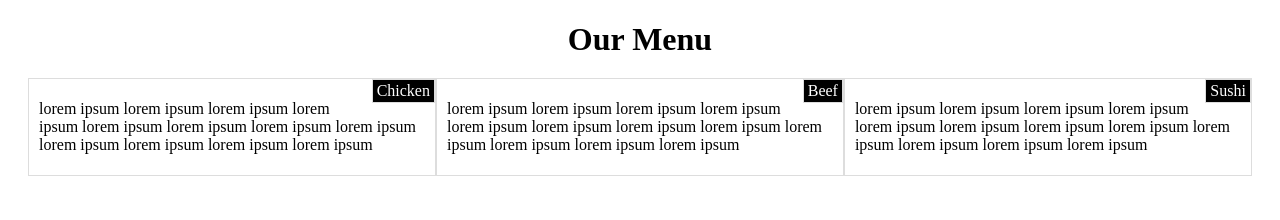
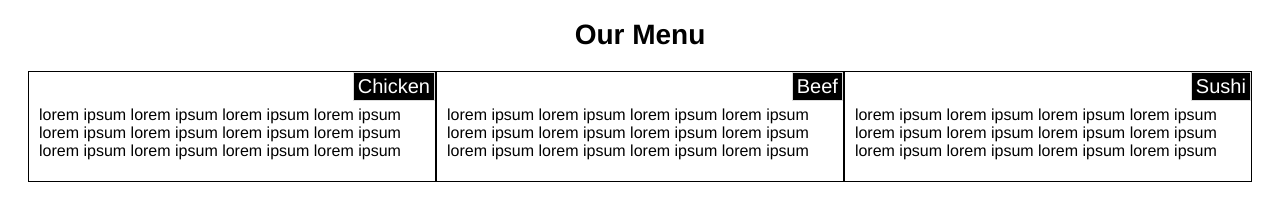
Before and after one commit to sajjanbh/Coursera-WebDev-Course4, a plain HTML site: page Module 2/index.html in a window 1280 px wide. Drawn offline with Linux system fonts and the light colour scheme.

Commit message:
Working Code

```diff
--- a/Module 2/css/styles.css
+++ b/Module 2/css/styles.css
@@ -1,10 +1,12 @@
 /********** Base styles **********/
 * {
   box-sizing: border-box;
+  font-family: Helvetica;
 }
 h1 {
   margin-bottom: 15px;
   text-align: center;
+  font-size: 175%;
 }
 
 
@@ -20,13 +22,14 @@ h1 {
 }
 
 section {
-	border: 1px solid #ddd;
+	border: 1px solid #000;
 	margin-bottom: 15px;
 }
 
 section .title {
 	position: relative;
 	float: right;
+	font-size: 125%;
 	border: 1px solid #ddd;
 	background-color: #000;
 	color: #fff;
@@ -35,6 +38,7 @@ section .title {
 
 section p {
 	padding: 5px 10px;
+	clear: right;
 }
 
 /********** For Desktop View **********/
```
